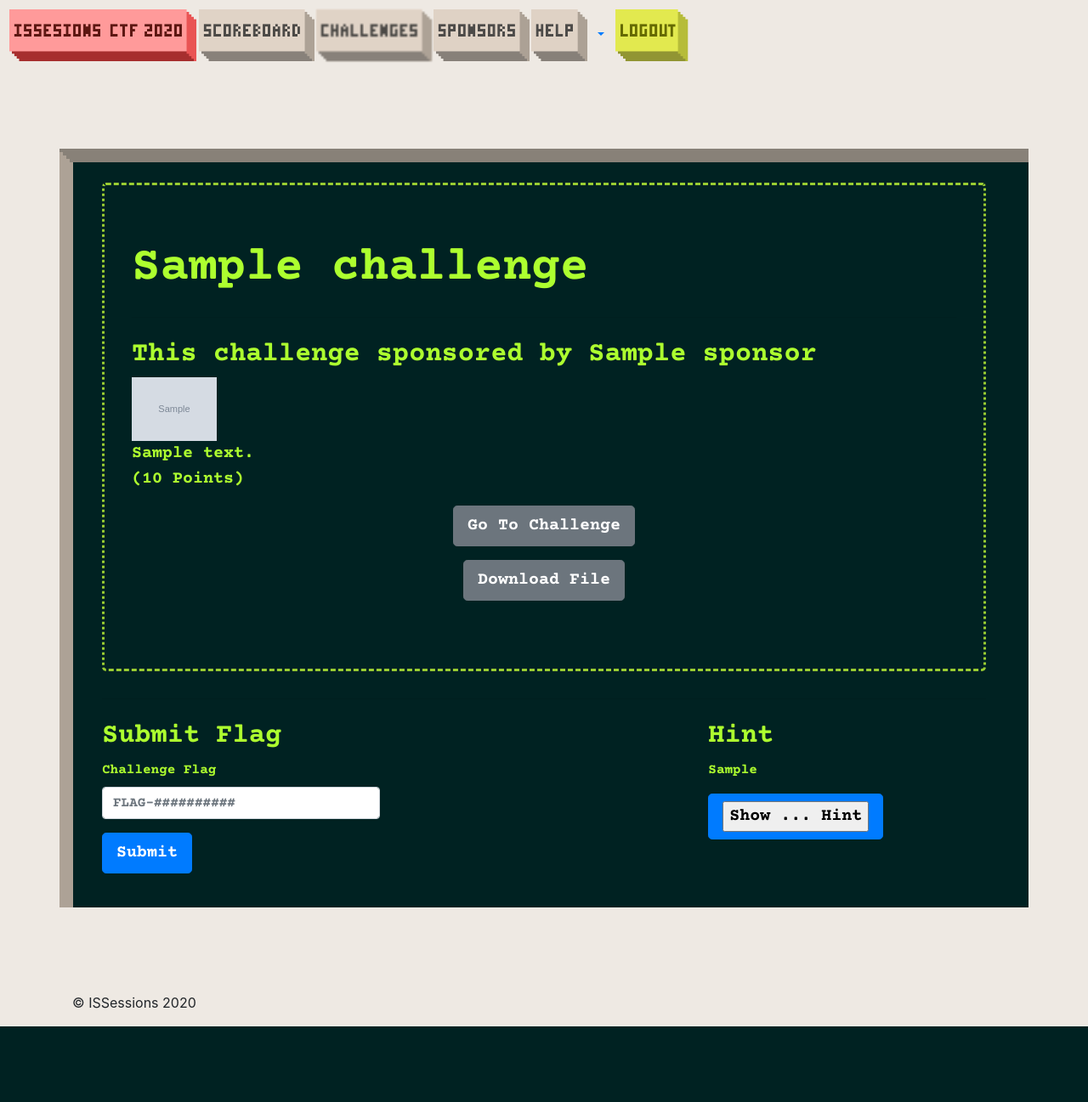
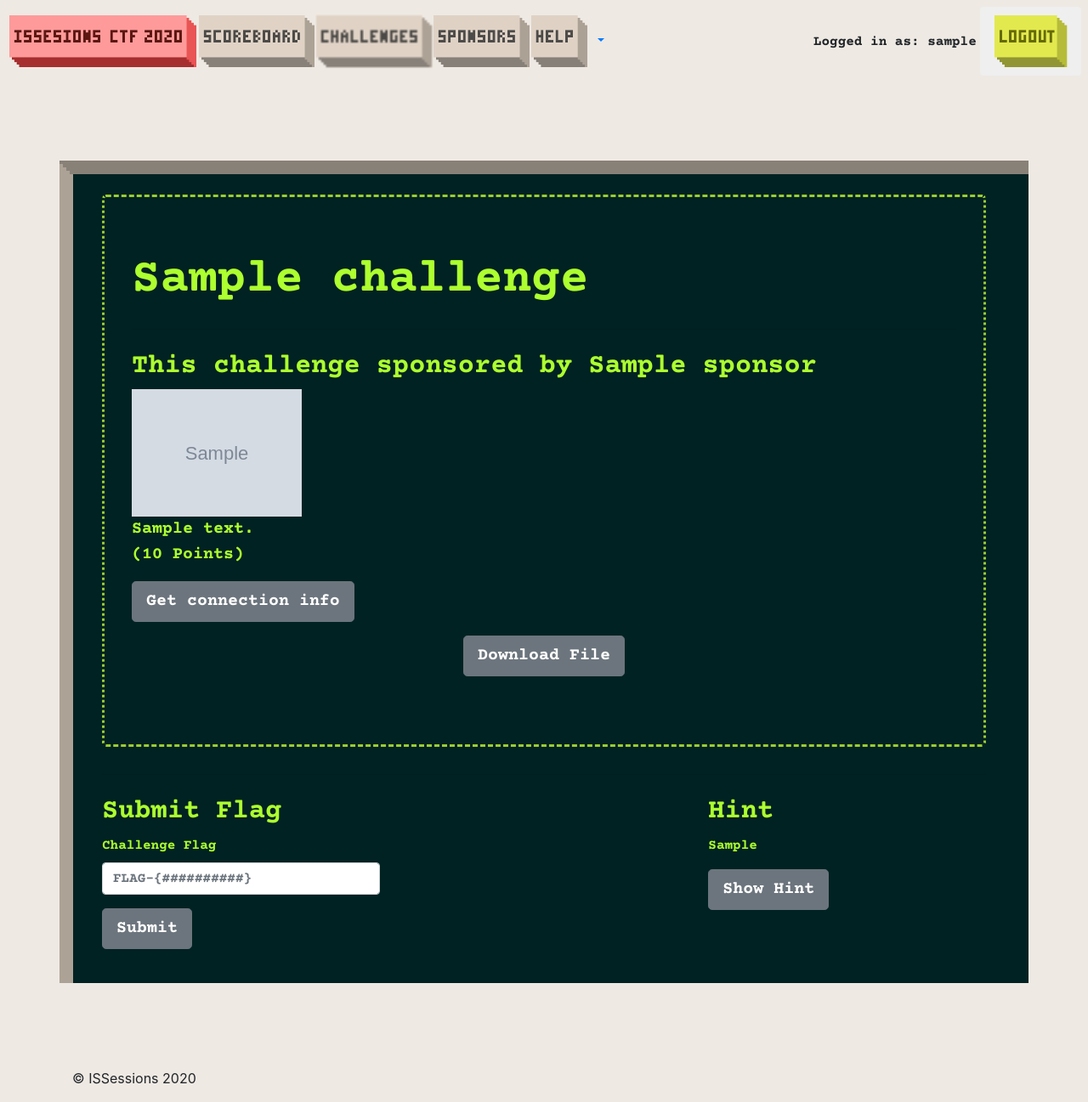
Before and after one commit to issessions/issessionsctf, a Django app: page /challenges/1/ in a window 1280 px wide. Shown: the whole page at 85% size. Before the commit the page ends 1208 px from the top, so only its background shows below. Run offline with Django 3.2, Linux system fonts and the light colour scheme; a user stored in the database is signed in; tables that the repository leaves empty hold one stand-in row (values such as "Sample post"); grey boxes marked "Sample" are stand-in pictures; some libraries are stand-ins or nearby versions.

Commit message:
front end changes

```diff
--- a/django/ctf/admin.py
+++ b/django/ctf/admin.py
@@ -23,7 +23,7 @@ class ChallengeAdmin(admin.ModelAdmin):
     search_fields = ['name', 'description']
     list_display = ('name', 'category', 'points', 'flag_count', 'active')
     list_filter = ('category',)
-    fields = [('contest', 'active'),('sponsored','sponsor'), ('name', 'category'), ('link', 'dynamic_link'), ('file'),('minio_file_id')]
+    fields = [('contest', 'active'),('sponsored','sponsor'), ('name', 'category'), ('link', 'dynamic_link'), ('file'),('minio_file_id'),('description')]
     inlines = [FlagInline]
 
 
--- a/django/ctf/static/ctf/css/pixl.css
+++ b/django/ctf/static/ctf/css/pixl.css
@@ -77,6 +77,16 @@ img {
     min-width: 150px;
     height: 38px;
 }
+#pixl-logout-input{
+    border-top: 6px solid transparent;
+    border-left: 6px solid transparent;
+    border-image: url(../img/border_pixl_small.png) 20 stretch;
+    padding: 20px 0px 20px 20px;
+    margin: 4px;
+    max-width: 300px;
+    min-width: 150px;
+    height: 38px;
+}
 
 .pixl-bg-light{
     background-color: #DFD2C5;
--- a/django/ctf/templates/ctf/base.html
+++ b/django/ctf/templates/ctf/base.html
@@ -54,9 +54,13 @@
     </div>
 
     {% if user.is_authenticated %}
-    <a id="pixl-logout-lnk" class="pixl-nav-img" href="{% url 'logout' %}">
+
+    <form id="pixl-logout-form" style="justify-self: right;" action="{% url 'logout' %}">
+        <label style="font-family: 'Courier Prime', monospace;">Logged in as: {{user.username}}</label>
+        <button class="btn pixl-logout-input" type="submit">
             <img class="pixl-nav-img" src="../../static/ctf/img/btn_logout.png"/>
-    </a>
+        </button>
+    </form>
 
     {% else %}
         <form id="pixl-login-form" class="pixl-login-form-wide" method="post" action="{% url 'login' %}">
@@ -69,9 +73,7 @@
                 <img class="pixl-nav-img" src="../../static/ctf/img/btn_login.png"/>
             </button>
         </form>
-
     {% endif %}
-
 </nav>
 
 
--- a/django/ctf/templates/ctf/challenge_detail.html
+++ b/django/ctf/templates/ctf/challenge_detail.html
@@ -6,16 +6,14 @@
             <hr class="my-4">
             {% if sponsor != Null %}
                 <h2>This challenge sponsored by {{ sponsor.name }}</h2>
-                <img src="{{ sponsor.logo.url }}"width="100"/>
+                <img src="{{ sponsor.logo.url }}"width="200"/>
             {% endif %}
             <p class="lead">{{ challenge.description }}<br>({{ challenge.points }} Points)</p>
             {% if challenge.link != "" %}
-                <p class="text-center"><a href="{{ challenge.link }}" class="btn btn-secondary btn-lg" role="button"
-                                          target="_blank">Go To
-                    Challenge</a></p>
+                <p><a href="{{ challenge.link }}" class="btn btn-secondary btn-lg" role="button" target="_blank">Get connection info</a></p>
             {% endif %}
-            {%if sysadmin_url != "not a sysadmin chal"%}
-                <p>{{ sysadmin_url }}</p>
+            {% if sysadmin_url != "not a sysadmin chal" %}
+                <a href="//{{ sysadmin_url }}" class="btn btn-secondary btn-lg">Get connection info</a>
             {% endif %}
             {% if challenge.minio_file_id %}
                 <p class="text-center"><a href="{% url 'ctf-download' challenge.category challenge.minio_file_id %}" class="btn btn-secondary btn-lg" role="button"
@@ -41,20 +39,22 @@
                     <div class="form-group">
                         <label for="flag">Challenge Flag</label>
                         <input type="text" class="form-control" id="flag" name="flag" aria-describedby="flagHelp"
-                               placeholder="FLAG-##########">
+                               placeholder="FLAG-{% verbatim %}{##########}{% endverbatim %}">
                     </div>
-                    <button type="submit" class="btn btn-primary btn-lg">Submit</button>
+                    <button type="submit" class="btn btn-secondary btn-lg">Submit</button>
                 </form>
             </div>
             <div class="col-md-4">&nbsp;</div>
             <div class="col-md-4">
+                {% if hint != Null %}
                 <h2>Hint</h2>
                     <p>{{hint}}</p>
+                {% endif%}
                <!-- <p>Reminder: Viewing the hint reduces the number of points a challenge is worth.</p>-->
                 <!--<p><a href="" class="btn btn-primary btn-lg">Show Hint</a></p>-->
-                <form action="{% url 'reveal-hint' challenge.id %}" method="post" class="btn btn-primary btn-lg">
+                <form action="{% url 'reveal-hint' challenge.id %}" method="post" >
                     {% csrf_token %}
-                    <input type="submit" value="Show ... Hint">
+                    <input class="btn btn-secondary btn-lg" type="submit" value="Show Hint">
                 </form>
             </div>
         </div>
--- a/django/ctf/templates/ctf/challenge_list.html
+++ b/django/ctf/templates/ctf/challenge_list.html
@@ -16,7 +16,7 @@
                     <div id="collapse{{ text }}" class="collapse" aria-labelledby="heading{{ text }}"
                          data-parent="#accordion">
                         <div class="card-body">
-                            <table class="table table-hover">
+                            <table class="table table-hover" style="color:darkgreen;">
                                 <thead>
                                 <tr>
                                     <th scope="col">Name</th>
```
Lines whose indentation alone changed are shown as unchanged.
